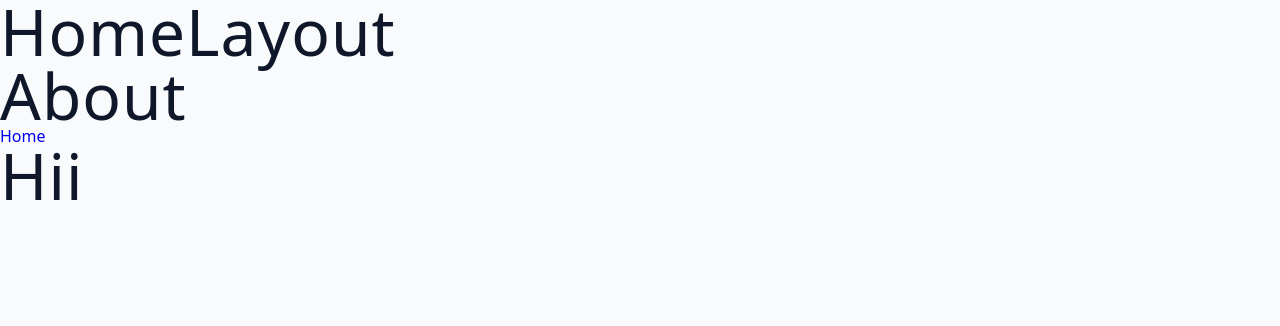
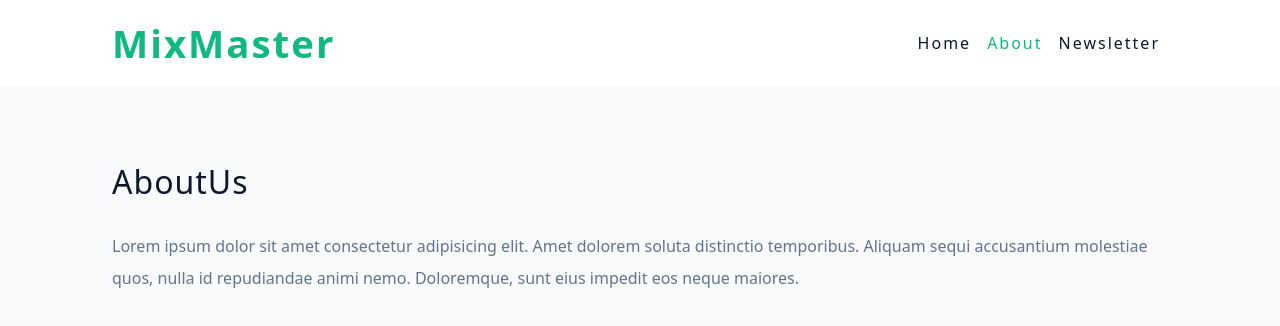
Before and after one commit to r8now/react-course, a React (Vite) app in the folder 09-mixmaster/starter/: page /about in a window 1280 px wide. Shown: the top 326 px of the page. Built offline with nearby package versions, Linux system fonts and the light colour scheme.

Commit message:
Add error element to home route

```diff
--- a/09-mixmaster/starter/src/App.jsx
+++ b/09-mixmaster/starter/src/App.jsx
@@ -13,12 +13,13 @@ const router = createBrowserRouter([
   {
     path: "/",
     element: <HomeLayout />,
+    errorElement: <Error />,
     children: [
       { index: true, element: <Landing /> },
 
       { path: "/cocktail", element: <Cocktail /> },
       { path: "/newsletter", element: <Newsletter /> },
-      { path: "*", element: <Error /> },
+
       { path: "/about", element: <About /> },
     ],
   },
--- /dev/null
+++ b/09-mixmaster/starter/src/components/Navbar.jsx
@@ -0,0 +1,25 @@
+import React from 'react'
+import { NavLink } from 'react-router-dom'
+import styled from 'styled-components'
+import Wrapper from '../assets/wrappers/Navbar'
+
+
+
+const Navbar = () => {
+  return (
+    <Wrapper>
+
+        <div className="nav-center">
+            <span className="logo">MixMaster</span>
+            <div className="nav-links">
+                <NavLink to="/" className="nav-link" >Home</NavLink>
+                <NavLink to="/About" className="nav-link" >About</NavLink>
+                <NavLink to="/Newsletter" className="nav-link" >Newsletter</NavLink>
+            </div>
+        </div>
+    </Wrapper>
+  )
+}
+
+
+export default Navbar
--- a/09-mixmaster/starter/src/pages/About.jsx
+++ b/09-mixmaster/starter/src/pages/About.jsx
@@ -1,12 +1,14 @@
 import React from 'react'
-import { Link } from 'react-router-dom';
+import Wrapper from "../assets/wrappers/AboutPage";
+
 
 const About = () => {
   return (
-    <div>
-      <h1>About</h1>
-      <Link to="/"> Home </Link>
-    </div>
+    <Wrapper>
+      <h3>AboutUs</h3>
+      <p>Lorem ipsum dolor sit amet consectetur adipisicing elit. Amet dolorem soluta distinctio temporibus. Aliquam sequi accusantium molestiae quos, nulla id repudiandae animi nemo. Doloremque, sunt eius impedit eos neque maiores.</p>
+      {/* <Link to="/"> Home </Link> */}
+    </Wrapper>
   );
 }
 
--- a/09-mixmaster/starter/src/pages/Error.jsx
+++ b/09-mixmaster/starter/src/pages/Error.jsx
@@ -1,6 +1,11 @@
-import React from 'react'
+import Wrapper from "../assets/wrappers/ErrorPage"
+import { Link, useRouteError } from "react-router-dom";
+
+import img from "../assets/not-found.svg";
 
 const Error = () => {
+  const error = useRouteError();
+  console.log(error)
   return (
     <h1>Error</h1>
   )
--- a/09-mixmaster/starter/src/pages/HomeLayout.jsx
+++ b/09-mixmaster/starter/src/pages/HomeLayout.jsx
@@ -1,13 +1,15 @@
 import React from 'react'
 import { Outlet } from 'react-router-dom'
+import Navbar from '../components/Navbar';
 
 const HomeLayout = () => {
   return (
-    <div>
-      <h1> HomeLayout</h1>
-    <Outlet/>
-    <h1>hii</h1>
-    </div>
+    <>
+      <Navbar />
+      <section className='page'>
+        <Outlet />
+      </section>
+    </>
   );
 }
 
```
